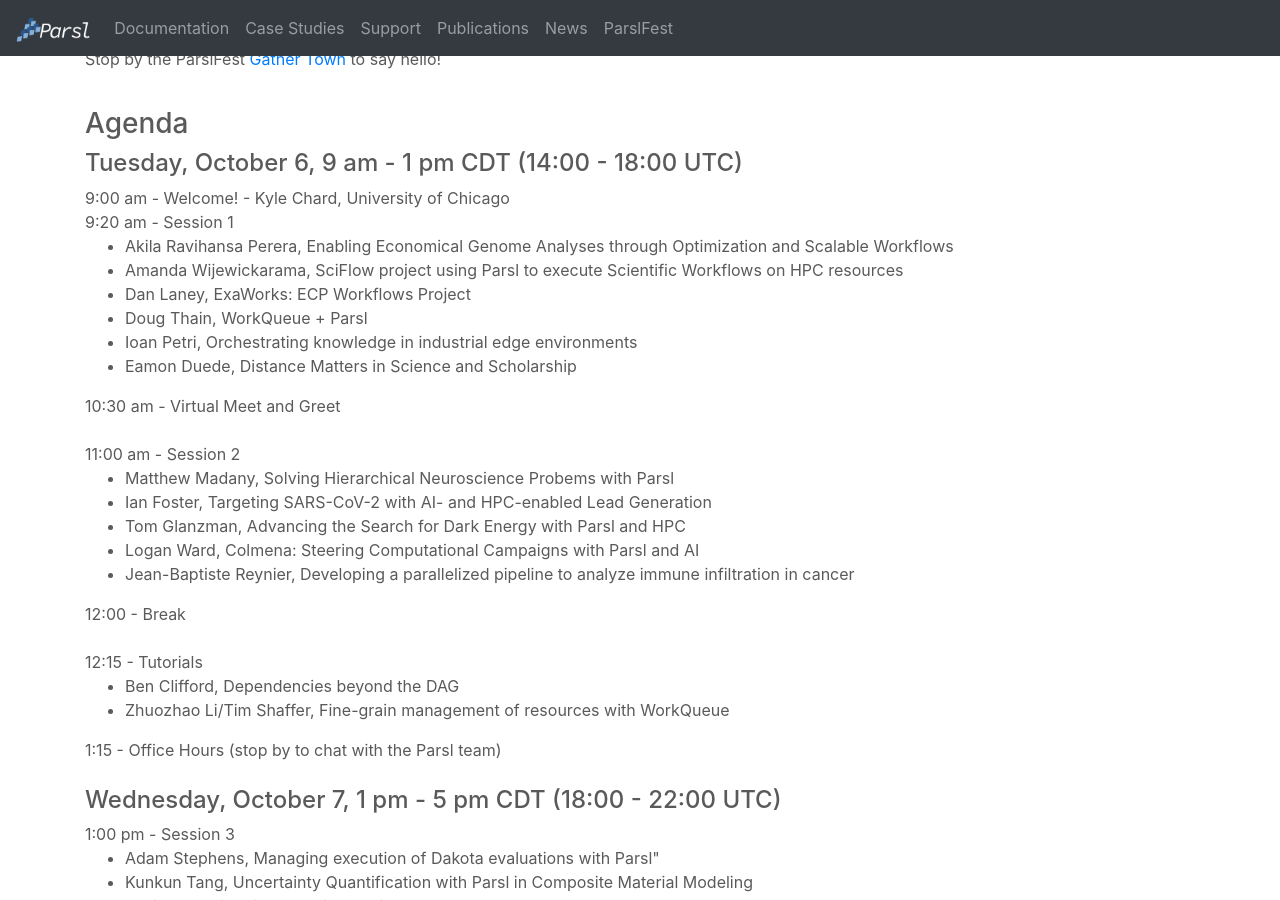
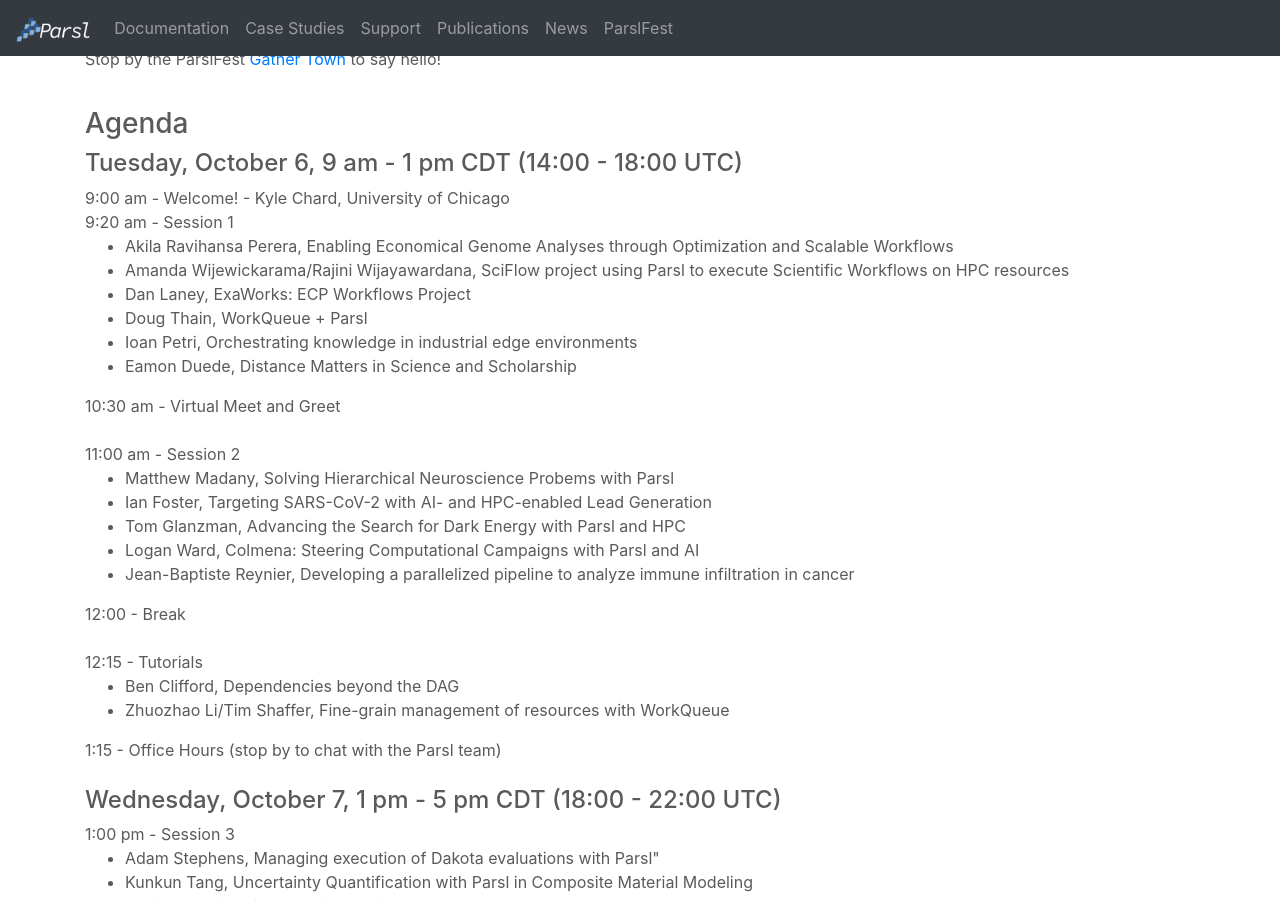
Before and after one commit to Parsl/parsl.github.io, a Jekyll site: the page built from parslfest2020.html, in a window 1280 px wide and 900 px high, scrolled down 515 px. Built offline with Jekyll 4.4.1, drawn with Linux system fonts in a browser that asks for light colours.

Commit message:
Update parslfest2020.html

```diff
--- a/parslfest2020.html
+++ b/parslfest2020.html
@@ -39,7 +39,7 @@
       9:20 am - Session 1
       <ul>
         <li>Akila Ravihansa Perera, Enabling Economical Genome Analyses through Optimization and Scalable Workflows</li>
-	<li>Amanda Wijewickarama, SciFlow project using Parsl to execute Scientific Workflows on HPC resources</li>
+	<li>Amanda Wijewickarama/Rajini Wijayawardana, SciFlow project using Parsl to execute Scientific Workflows on HPC resources</li>
 	<li>Dan Laney, ExaWorks: ECP Workflows Project</li>
 	<li>Doug Thain, WorkQueue + Parsl</li>
 	<li>Ioan Petri, Orchestrating knowledge in industrial edge environments</li>
```
